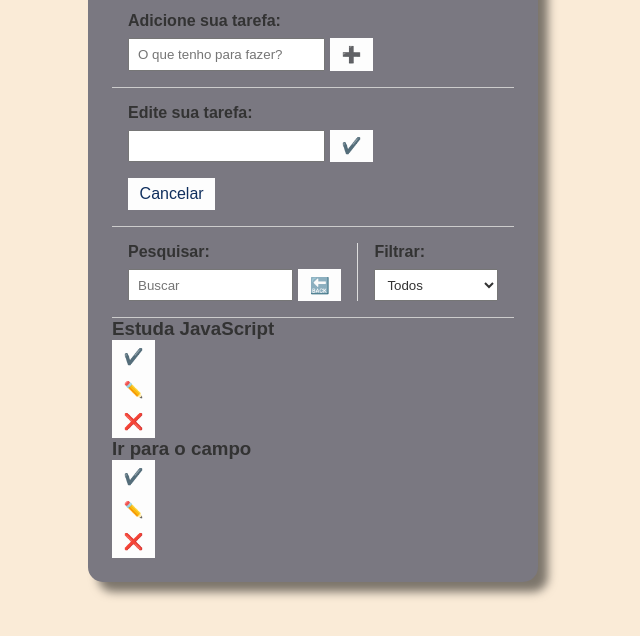
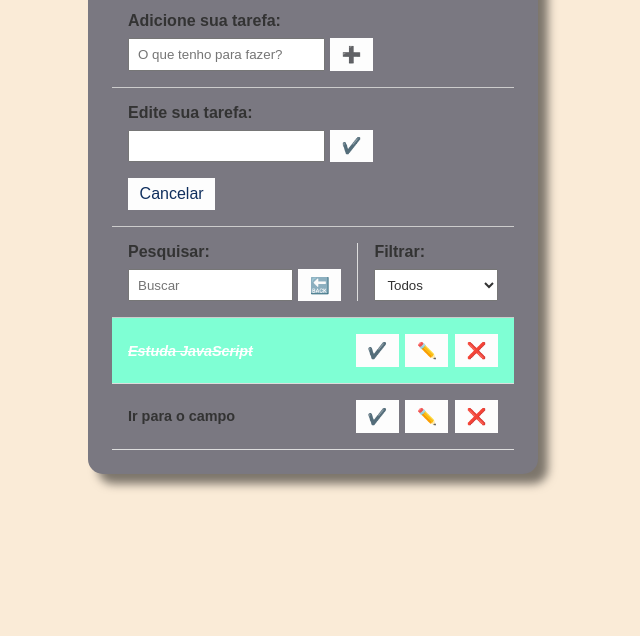
Before and after one commit to FrankMarcelino/projeto-lista-de-tarefas, a plain HTML site: page index.html in a window 1280 px wide. Shown: the part 130-766 px from the top of the page, without its empty margins (327-967 px from the left). Drawn offline with Linux system fonts and the light colour scheme.

Commit message:
terminei CSS

```diff
--- a/css/style.css
+++ b/css/style.css
@@ -122,3 +122,34 @@ select {
 .filtro select {
     flex: 1;
 }
+
+/* lista de tarefas */
+
+.tarefas {
+    display: flex;
+    justify-content: space-around;
+    align-items: center;
+    padding: 1rem;
+    border-bottom: 1px solid #ddd;
+    transition: .3s;
+}
+
+.tarefas h3 {
+    flex: 1;
+    font-size: .9rem;
+}
+
+.tarefas button {
+    margin-left: .4rem;
+}
+
+.feito {
+    background-color: aquamarine;
+
+}
+
+.feito h3 {
+    color: #fff;
+    text-decoration: line-through;
+    font-style: italic;
+}
--- a/index.html
+++ b/index.html
@@ -56,7 +56,7 @@
         </div>
         <div id="lista-tarefas">
 
-            <div class="tarefas">
+            <div class="tarefas feito">
                 <h3>Estuda JavaScript</h3>
                 <button class="trafa-finalizada">✔️</button>
                 <button class="trafa-edita">✏️</button>
```
